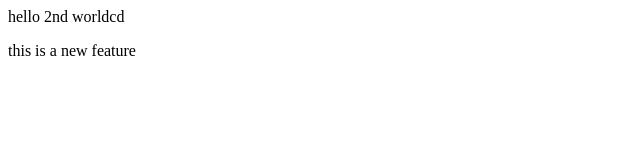
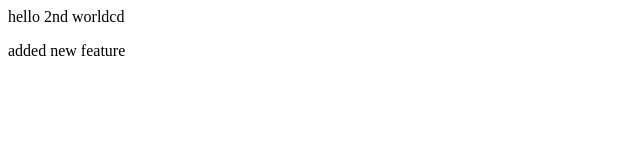
Before and after one commit to shauryapandey2005/localrepo, a plain HTML site: page index.html in a window 1280 px wide. Shown: the full height of the page, 0-640 px from the left. Drawn offline with Linux system fonts and the light colour scheme.

Commit message:
added a new feature

```diff
--- a/index.html
+++ b/index.html
@@ -1,2 +1,2 @@
 <p>hello 2nd worldcd</p>
-<p>this is a new feature</p>
+<p>added new feature</p>
```
